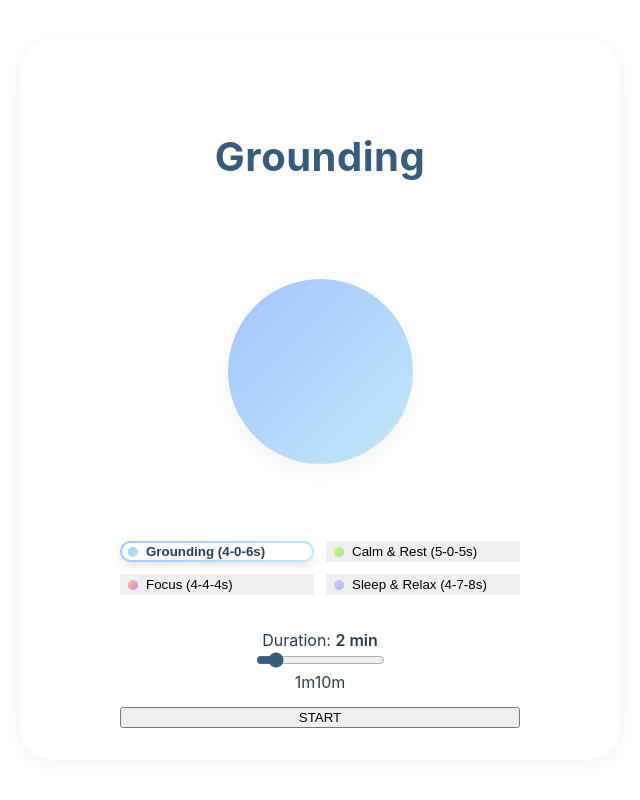
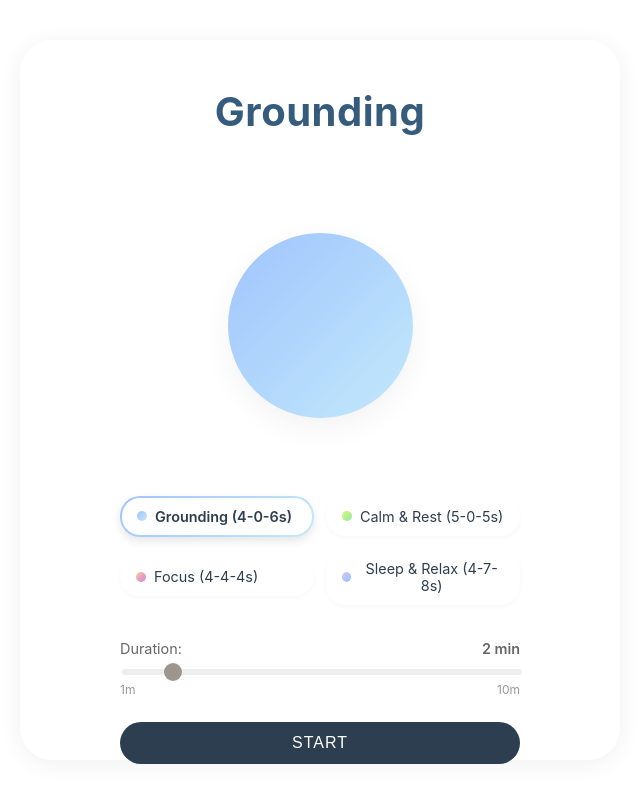
Before and after one commit to yosra-methal/breathing-widget, a React (Vite) app: page / in a window 1280 px wide. Shown: the whole page, without its empty margins (320-960 px from the left). Built offline with nearby package versions, Linux system fonts and the light colour scheme.

Commit message:
FIX: Repair CSS Syntax Error in Mode Selector

```diff
--- a/src/App.css
+++ b/src/App.css
@@ -172,19 +172,12 @@
 
 .mode-selector button {
     width: 100%;
-    /* Stretch to fill grid */
-    flex: 1;
-    /* Safety */
-
-    .mode-selector button {
     box-sizing: border-box;
     /* Safari safety */
     background: white;
     border: 1px solid transparent;
-        /* default border */
     padding: 10px 15px;
-        /* Revert to standard padding */
-        /* Increased bottom padding to lift Start button */
+    /* Standard padding */
     border-radius: 20px;
     cursor: pointer;
     font-family: var(--font-family);
```
Lines whose indentation alone changed are shown as unchanged.
